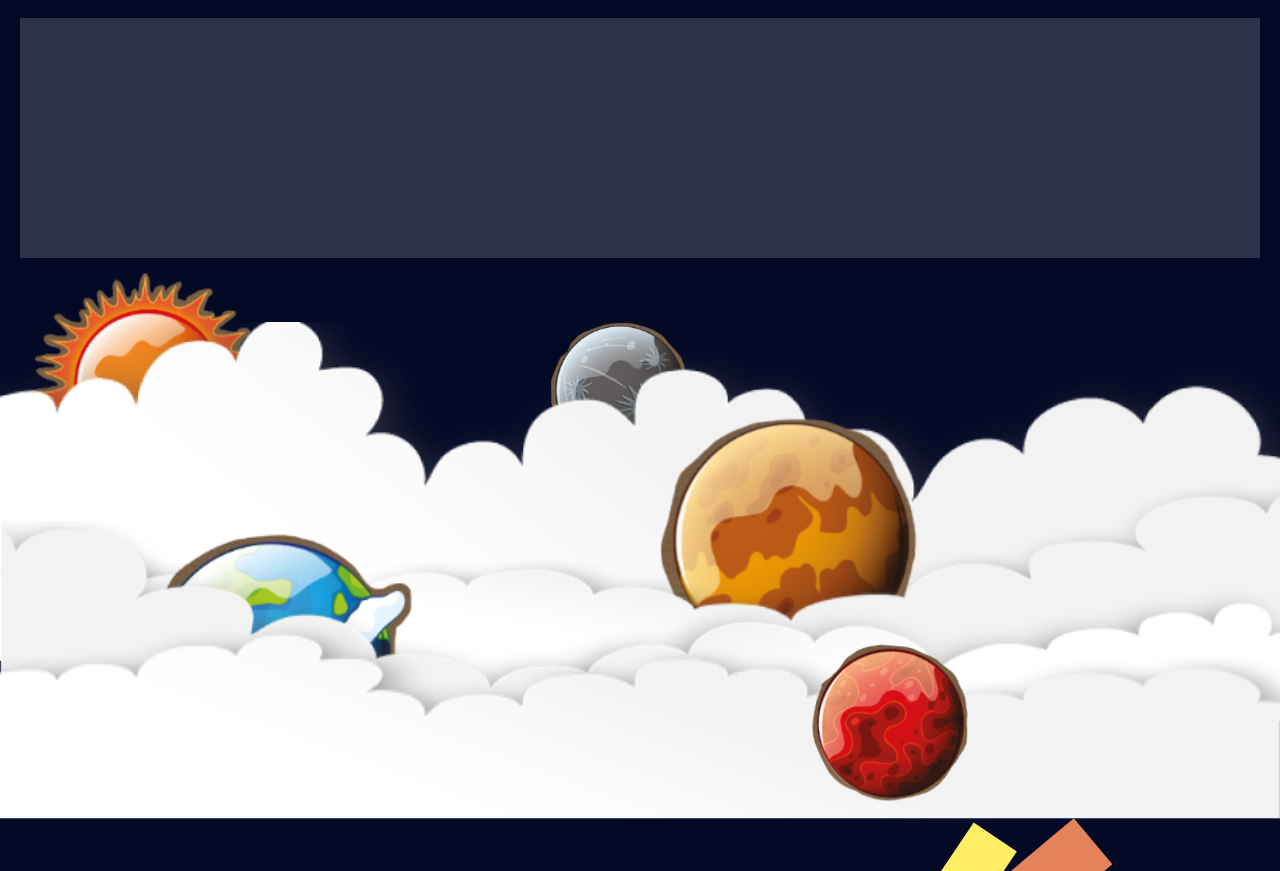
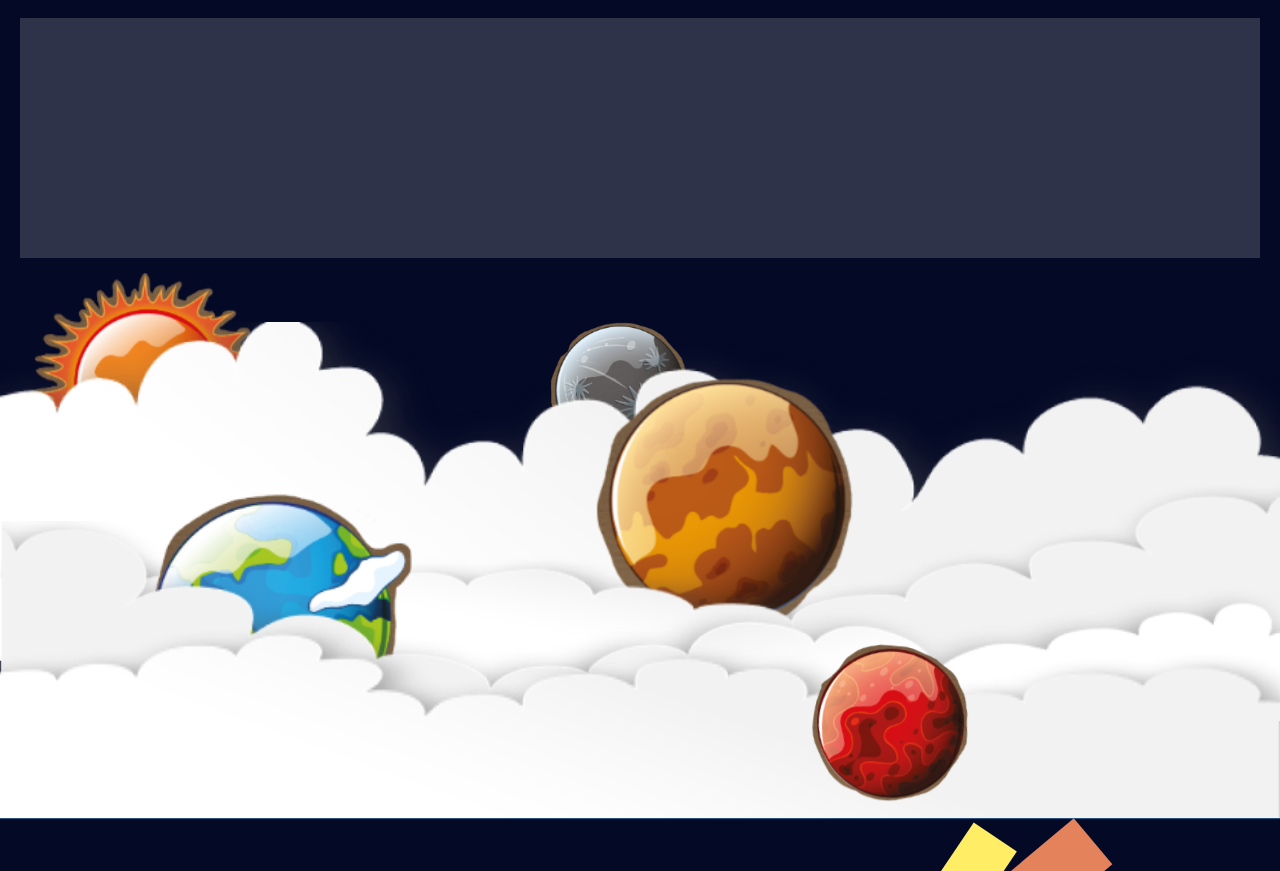
Before and after one commit to KjetilHHauger/science_museum, a plain HTML site: page solarSystem.html in a window 1280 px wide. Shown: the part 97-968 px from the top of the page. Drawn offline with Linux system fonts and the light colour scheme.

Commit message:
Trying to figure JS out

```diff
--- a/css/solarSystem.css
+++ b/css/solarSystem.css
@@ -336,15 +336,15 @@ footer {
     /* Venus */
     .planets img:nth-child(3) {
         height: 40%;
-        top: 45%;
-        left: 45%;
+        top: 40%;
+        left: 40%;
         z-index: 3;
     }
 
     /* Earth */
     .planets img:nth-child(4) {
         height: 40%;
-        top: 60%;
+        top: 55%;
         left: 5%;
         z-index: 4;
     }
```
Also changed, not shown: information.html (+4 -4 lines), js/infoscript.js (added).
